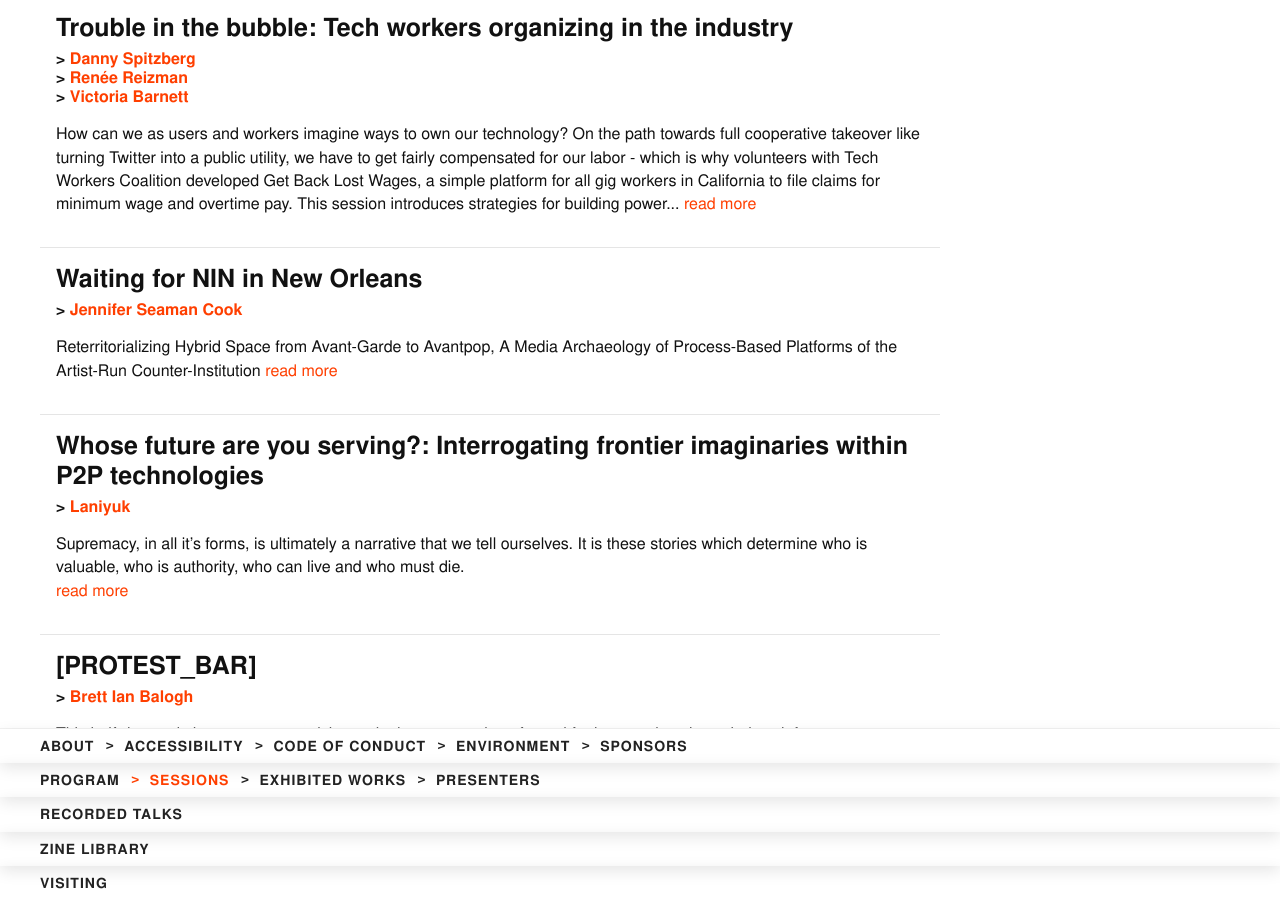
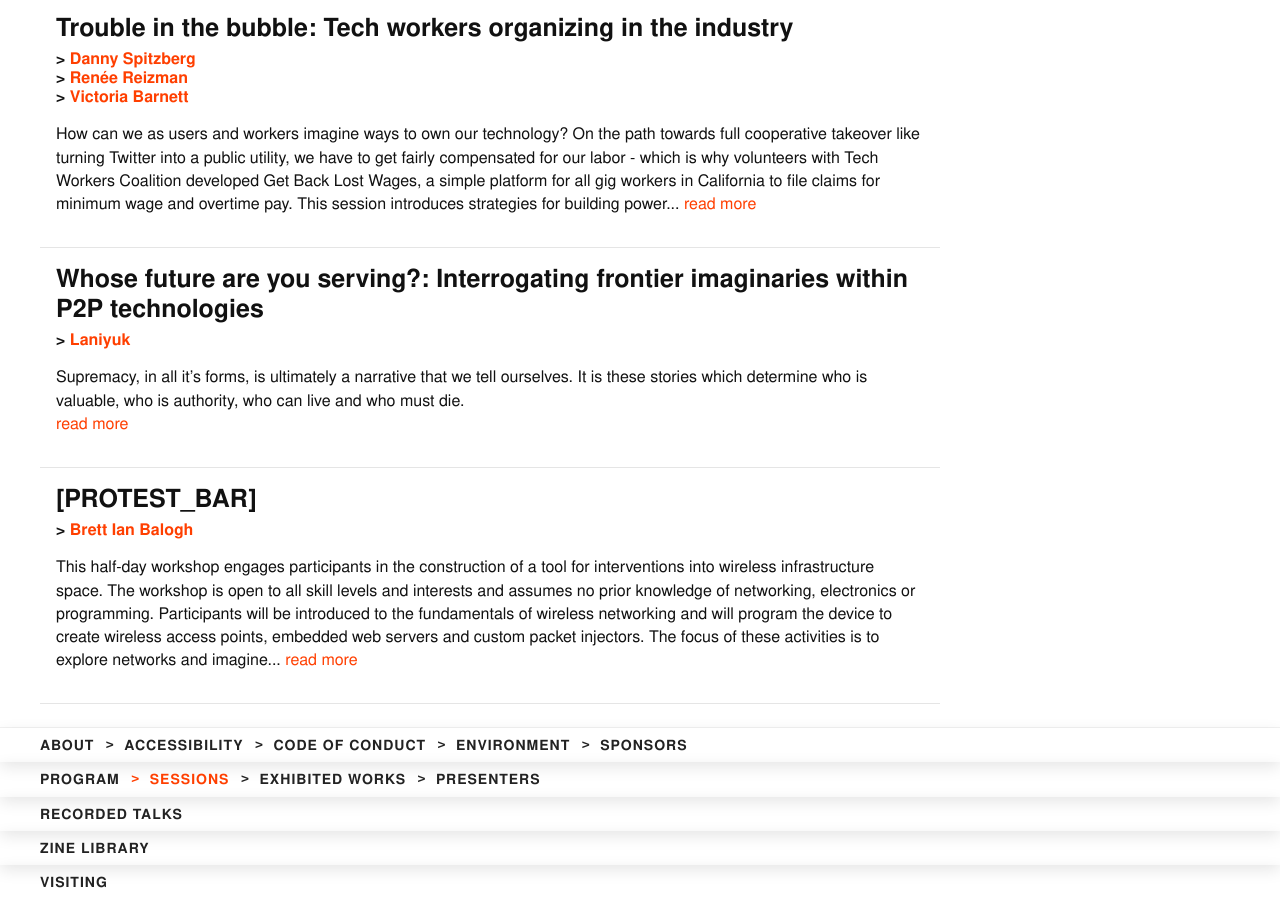
Before and after one commit to ournetworks/ournetworks.ca, a Jekyll site: the page built from program.md, in a window 1280 px wide and 900 px high, scrolled down 13278 px. Built offline with Jekyll 4.4.1, drawn with Linux system fonts in a browser that asks for light colours.

Commit message:
Remove NIN in New Orleans

```diff
--- a/_data/sessions.yml
+++ b/_data/sessions.yml
@@ -781,16 +781,6 @@
       - src: nahee-1.png
         alt: Torrents of Se, Nahee Kim
 
-  - sessionID: 19033
-    title: "Waiting for NIN in New Orleans"
-    descriptionLink: "https://github.com/ournetworks/2019-submissions/issues/33"
-    presenterID:
-      - jennifer
-    description: "Reterritorializing Hybrid Space from Avant-Garde to Avantpop, A Media Archaeology of Process-Based Platforms of the Artist-Run Counter-Institution"
-    sessionType: "talk"
-    date: 2019-09-XX
-    length: X
-
   - sessionID: 19034
     title: "Remaking the web: Competing visions of decentralization"
     descriptionLink: "https://github.com/ournetworks/2019-submissions/issues/34"
```
